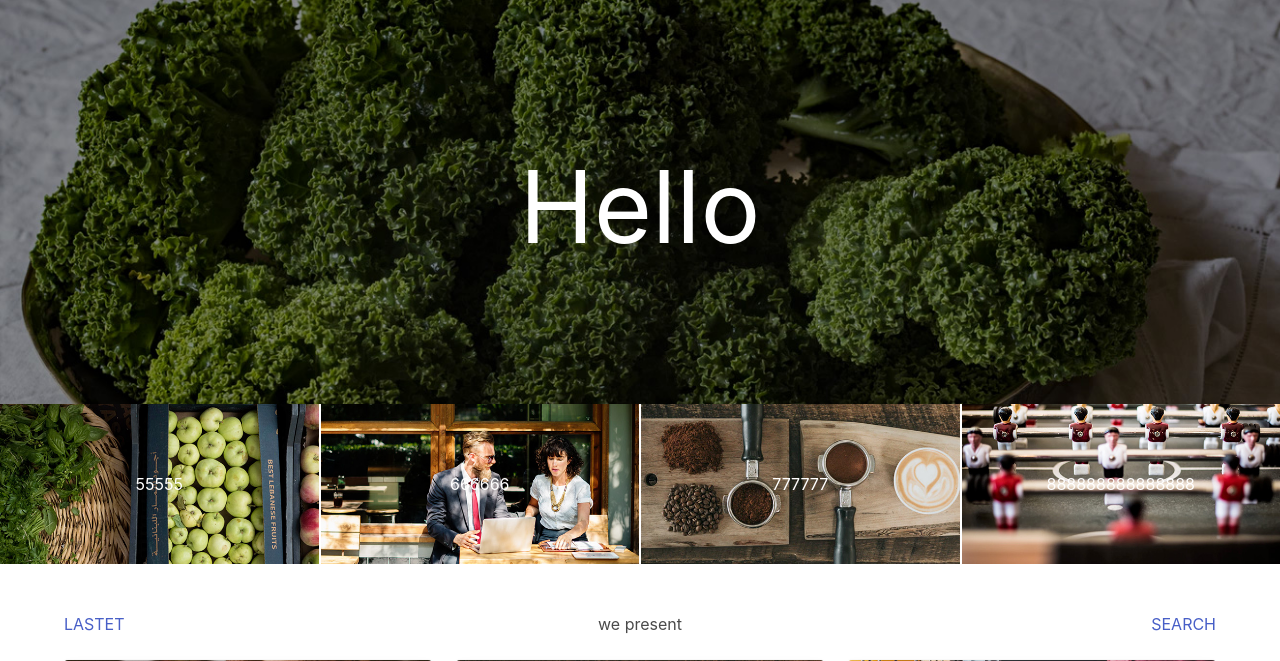
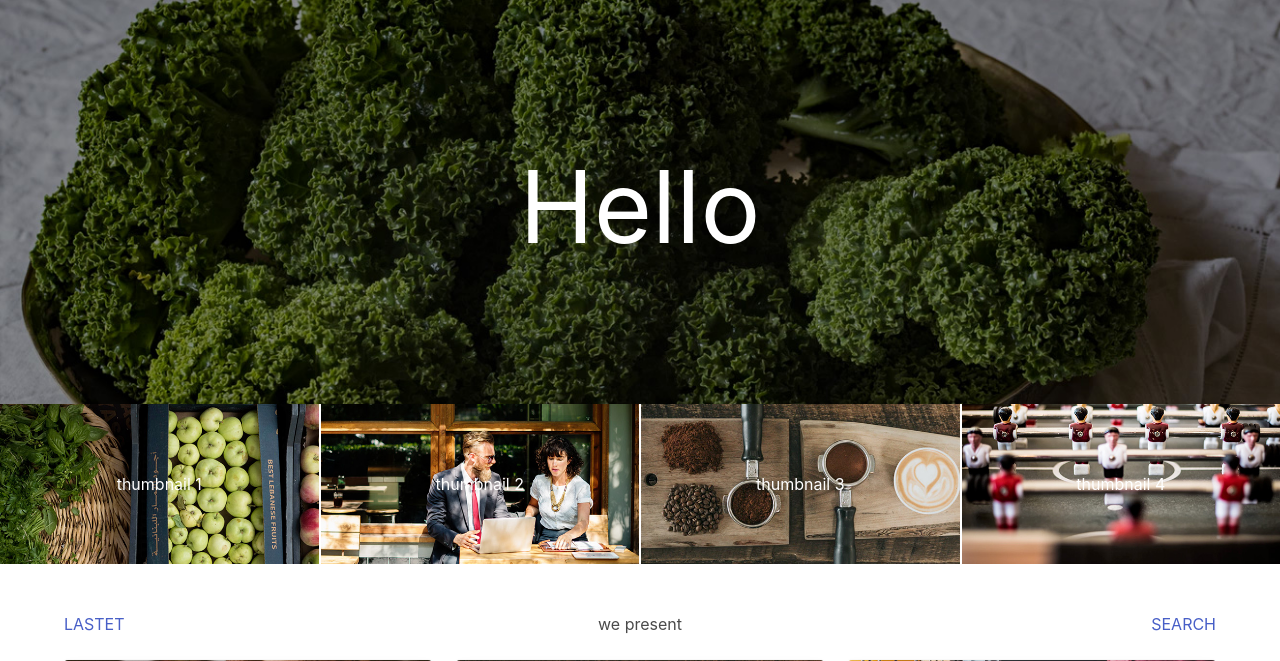
Before and after one commit to 59080500293/cmm221, a Node server app: page / in a window 1280 px wide. Shown: the part 127-788 px from the top of the page. Run offline with Node 20, Linux system fonts and the light colour scheme; some libraries are stand-ins or nearby versions.

Commit message:
add content to twig

```diff
--- a/controllers/home.controller.js
+++ b/controllers/home.controller.js
@@ -1,3 +1,28 @@
 exports.index = function(req,res) {
-	res.render('home.twig')
+	let content = {
+		highlight: {
+			url: '/assets/images/home/banner/highlight.jpg',
+			title: 'Hello'
+		},
+		thumbnail: [
+			{
+				url: '/assets/images/home/banner/thumbnail-1.jpg',
+				title: 'thumbnail 1'
+			},
+			{
+				url: '/assets/images/home/banner/thumbnail-2.jpg',
+				title: 'thumbnail 2'
+			},
+			{
+				url: '/assets/images/home/banner/thumbnail-3.jpg',
+				title: 'thumbnail 3'
+			},
+			{
+				url: '/assets/images/home/banner/thumbnail-4.jpg',
+				title: 'thumbnail 4'
+			}
+		]
+	}
+
+	res.render('home.twig',content)
 }
--- a/package.json
+++ b/package.json
@@ -6,5 +6,8 @@
   "dependencies": {
     "express": "^4.16.1",
     "twig": "^1.10.5"
+  },
+  "scripts": {
+  	"dev" : "nodemon -e js,twig server.js"
   }
 }
--- a/server.js
+++ b/server.js
@@ -8,7 +8,7 @@ app.set('viwe engin','twig')
 const homeController = require ('./controllers/home.controller')
 const newsController = require ('./controllers/news.controller')
 app.get('/',homeController.index)  /*ส่งคำว่า Hello ออกไป */
-app.get('/news',homeController.index)
+app.get('/news',newsController.index)
 
 app.use('/assets', express.static(__dirname + '/static/assets',{
 	maxAge:86400000
--- a/static/assets/home.css
+++ b/static/assets/home.css
@@ -1,6 +1,4 @@
-header .navbar-tabs {
-  justify-content: center;
-}
+
 
 .highlight {
   margin-bottom: 0 !important;/*กำหนดขนาด ระยะห่างของขอบรูปภาพ*/
--- /dev/null
+++ b/static/assets/main.css
@@ -0,0 +1,3 @@
+header .navbar-tabs {
+  justify-content: center;
+}
--- a/views/home.twig
+++ b/views/home.twig
@@ -1,58 +1,31 @@
-<!DOCTYPE html>
-<html lang="en">
-<!-- lang="en" คือการกำหนดภาษาหลักให้กับเว็บไซต์-->
-<head>
-	<meta charset="UTF-8">
-	<title>CMM 19</title>
-	<Link rel="stylesheet" href="https://cdnjs.cloudflare.com/ajax/libs/bulma/0.5.3/css/bulma.min.css"> <!--ลิ้งของ css นำมาใช้กับhtml-->
-	<link rel="stylesheet" type="text/css" href="/assets/home.css"><!--ทำให้ข้อความที่เป็นเมนูบาร์อยู่ตรงกลาง-->
-</head>
-<body>
-	<header>
-		<div class="has-text-centered"><!--กำหนดcenterของข้อความ-->
-			<img src="/assets/images/logo.png" alt="" width="145" height="auto"><!--เพิ่มรูปและกำหนดขนาด-->
-		</div>
+{% extends 'layout/base.twig' %}
 
-		<nav class="navbar-tabs"><!--ใช้ทำเมนูบาร์-->
-			<a href="#" class="navbar-item">WORK</a>
-			<a href="#" class="navbar-item">WORK</a>
-			<a href="#" class="navbar-item">WORK</a>
-			<a href="#" class="navbar-item">WORK</a>
-			<a href="#" class="navbar-item">WORK</a>
-			<a href="#" class="navbar-item">WORK</a>
-			<a href="#" class="navbar-item">WORK</a>
-			<a href="#" class="navbar-item">WORK</a>
-			<a href="#" class="navbar-item">WORK</a>
-			<a href="#" class="navbar-item">WORK</a>
-		</nav>
-	</header>
+{% block stylesheet %}
+	<link rel="stylesheet" href="/assets/home.css">
+{% endblock %}
+
+{% block content %}
 
 	<main>
 		<section class="banner">
 			<div class="highlight">
 				<div class="columns">
-					<div class="column highlight-item"><!--ใส่รูปพร้อมข้อความแต่ต้องไปลิ้งกับ home.css-->
+					<div class="column highlight-item" style="background-image: url({{highlight.url}});">
 						<div class="has-text-centered">
-							<h1>Hello</h1>
+							<h1>{{ highlight.title }}</h1>
 						</div>
 					</div>
 				</div>
 			</div>
 			<div class="thumbnail">
 				<div class="columns is-marginless"><!--ขอบของรูปภาพที่เป็นคอลัม-->
-					<div class="column thumbnail-item is-paddingless" style="background-image:url(/assets/images/home/banner/thumbnail-1.jpg);"><!--ใส่รูปแนวคอลัม-->
-						55555 <!--ใส่ข้อความ-->
+					{% for item in thumbnail %}
+					<div class="column thumbnail-item is-paddingless" style="background-image:url({{ item.url }});"><!--ใส่รูปแนวคอลัม-->
+						{{ item.title }} <!--ใส่ข้อความ-->
 
 					</div>
-					<div class="column thumbnail-item is-paddingless" style="background-image:url(/assets/images/home/banner/thumbnail-2.jpg);">
-						666666
-					</div>
-					<div class="column thumbnail-item is-paddingless" style="background-image:url(/assets/images/home/banner/thumbnail-3.jpg);">
-						777777
-					</div>
-					<div class="column thumbnail-item is-paddingless" style="background-image:url(/assets/images/home/banner/thumbnail-4.jpg);">
-						888888888888888
-					</div>
+					{% endfor %}
+
 				</div>
 			</div>
 		</section>
@@ -212,5 +185,4 @@
 			</div>
 		</section>
 	</main>
-</body>
-</html>
+{% endblock %}
--- /dev/null
+++ b/views/layout/base.twig
@@ -0,0 +1,23 @@
+<!DOCTYPE html>
+<html lang="en">
+<!-- lang="en" คือการกำหนดภาษาหลักให้กับเว็บไซต์-->
+<head>
+	<meta charset="UTF-8">
+	<title>CMM 19</title>
+	<Link rel="stylesheet" href="https://cdnjs.cloudflare.com/ajax/libs/bulma/0.5.3/css/bulma.min.css"> <!--ลิ้งของ css นำมาใช้กับhtml-->
+	<!--<link rel="stylesheet" type="text/css" href="/assets/home.css"><!-ทำให้ข้อความที่เป็นเมนูบาร์อยู่ตรงกลาง-->
+	<link rel="stylesheet" href="/assets/main.css">
+
+
+	{% block stylesheet %}{% endblock %}
+
+</head>
+<body>
+	{% include 'layout/header.twig' ignore missing %}
+
+	{% block content %}
+	{% endblock %}
+
+
+</body>
+</html>
--- /dev/null
+++ b/views/layout/header.twig
@@ -0,0 +1,19 @@
+<header>
+		<div class="has-text-centered"><!--กำหนดcenterของข้อความ-->
+			<img src="/assets/images/logo.png" alt="" width="145" height="auto"><!--เพิ่มรูปและกำหนดขนาด-->
+		</div>
+
+		<nav class="navbar-tabs"><!--ใช้ทำเมนูบาร์-->
+			<a href="#" class="navbar-item">WORK</a>
+			<a href="#" class="navbar-item">WORK</a>
+			<a href="#" class="navbar-item">WORK</a>
+			<a href="#" class="navbar-item">WORK</a>
+			<a href="#" class="navbar-item">WORK</a>
+			<a href="#" class="navbar-item">WORK</a>
+			<a href="#" class="navbar-item">WORK</a>
+			<a href="#" class="navbar-item">WORK</a>
+			<a href="#" class="navbar-item">WORK</a>
+			<a href="#" class="navbar-item">WORK</a>
+
+		</nav>
+	</header>
--- /dev/null
+++ b/views/news.twig
@@ -0,0 +1,5 @@
+{% extends 'layout/base.twig' %}
+
+{% block content %}
+	<h1>News</h1>
+{% endblock %}
```
Also changed, not shown: controllers/news.controller.js (+1 -15 lines), 1 other file.
